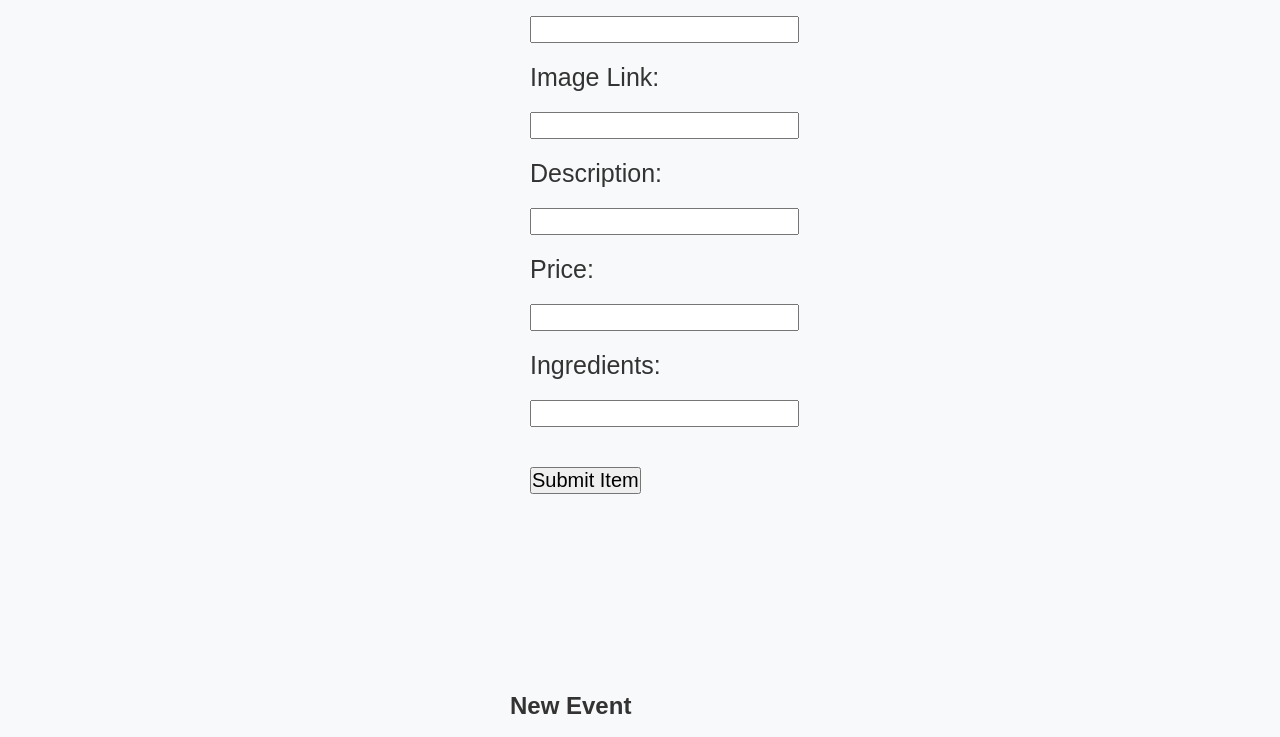
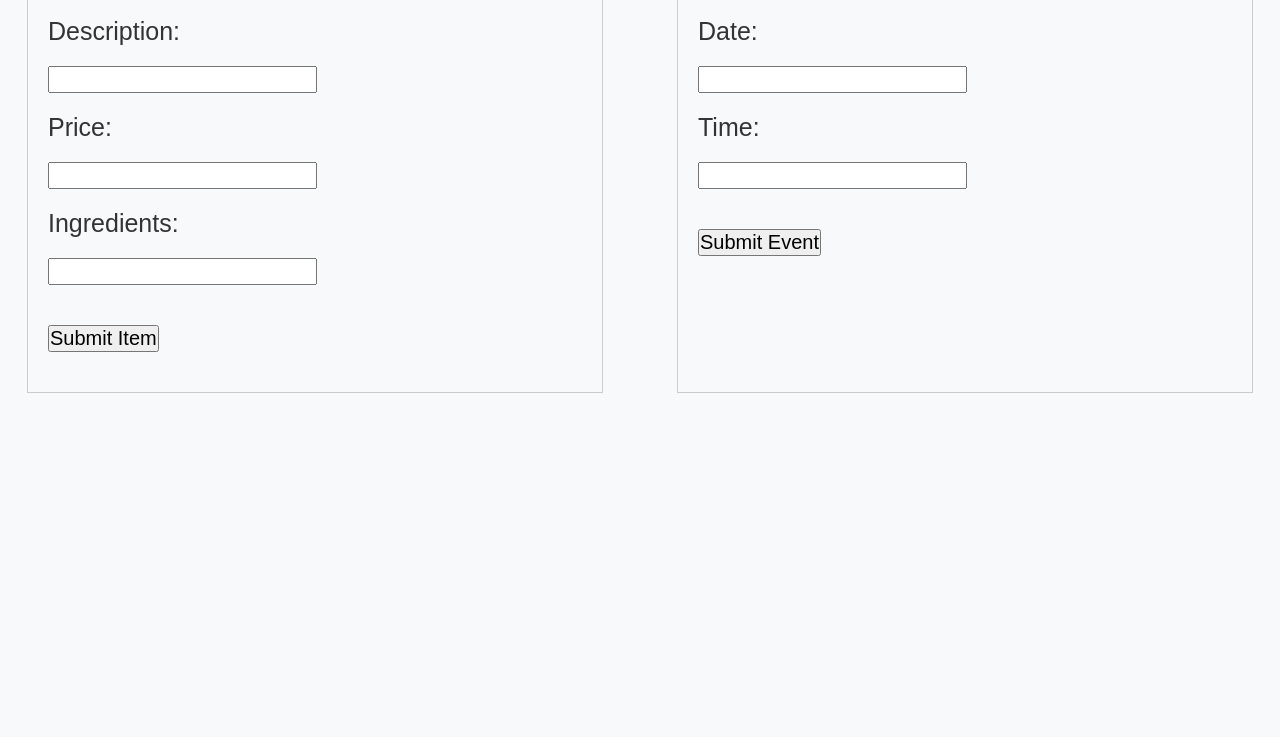
Before and after one commit to COReichl/Javascript-restaurant-final, a website: page public/admin.htm in a window 1280 px wide. Shown: the part 455-1192 px from the top of the page. After the commit the page ends 868 px from the top, so only its background shows below. Drawn offline with Linux system fonts and the light colour scheme.

Commit message:
changed form style

```diff
--- a/public/admin.htm
+++ b/public/admin.htm
@@ -23,7 +23,7 @@
   		<li><a href="/admin">Add New Items</a></li>
 	</ul>
 	<div class="form-container">
-	<form style="font-size: 25px; margin: 20px;" id="itemForm" name="itemForm">
+	<form style="font-size: 25px; margin: 20px;" id="itemForm" name="itemForm" action="#">
 		<h2>New Menu Item</h2>
 		<label for="itemName">Name:</label><br>
   		<input type="text" id="itemName" name="itemName"  style="margin-top:20px; margin-bottom:20px; font-size: 20px;"><br>
@@ -37,11 +37,8 @@
   		<input type="text" id="ingredients" name="ingredients"  style="margin-top:20px; margin-bottom:20px; font-size: 20px;"><br>
 		<input type="submit" value="Submit Item"  style="margin-top:20px; margin-bottom:20px; font-size: 20px;">
 	</form>
-	</div>
-	<div class="form-container">
-		<br>
+	<form style="font-size: 25px; margin: 20px;" id="eventForm" name="eventForm" action="#">
 		<h2>New Event</h2>
-	<form style="font-size: 25px; margin: 20px;" id="eventForm" name="eventForm">
 		<label for="eventName">Name:</label><br>
   		<input type="text" id="eventName" name="eventName"  style="margin-top:20px; margin-bottom:20px; font-size: 20px;"><br>
 		<label for="location">Location:</label><br>
--- a/public/site.css
+++ b/public/site.css
@@ -11,10 +11,15 @@ body {
     background-color: #f8f9fa;
 }
 .form-container {
-    width: 300px;
-    margin: 100px auto; /* Centers horizontally */
+    display: flex;
+    gap: 20px; /* Space between forms */
+    justify-content: space-around;
+  }
+  form {
+    border: 1px solid #ccc;
     padding: 20px;
-}
+    width: 45%; /* Adjust width for desired spacing */
+  }
 
 /* Header Section */
 .hero {
```
